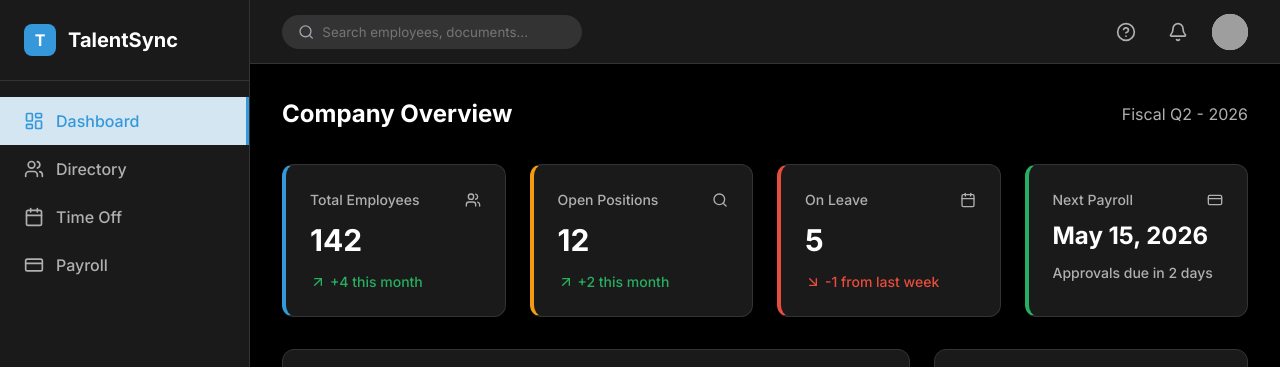
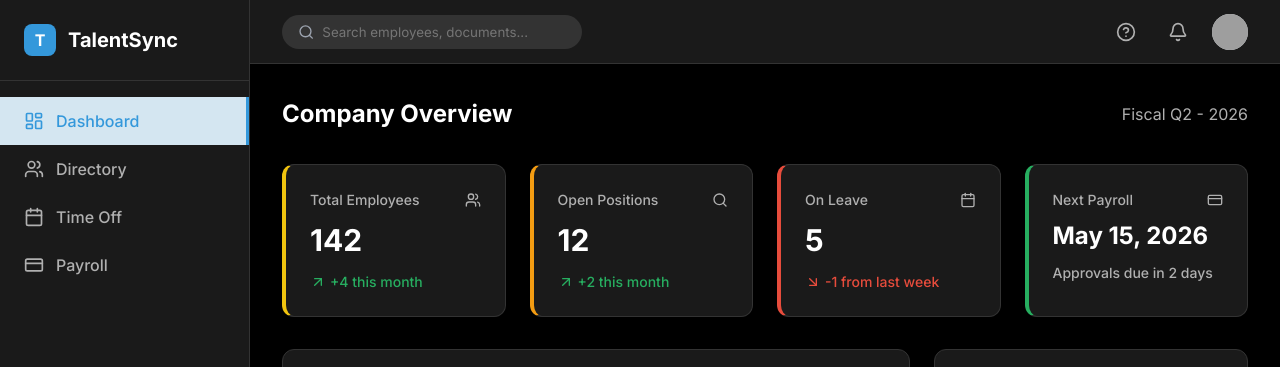
Before and after one commit to yuvalSela/DemoSite, a React app in the folder frontend/: page / in a window 1280 px wide. Shown: the top 367 px of the page. Built offline with nearby package versions, Linux system fonts and the light colour scheme; grey boxes are pictures that could not be loaded; the HTML template or start-up script is replaced by a standard one.

Commit message:
cli-tool: apply requested changes

```diff
--- a/frontend/src/index.css
+++ b/frontend/src/index.css
@@ -17,6 +17,7 @@
   --warning: #f39c12; /* Orange */
   --danger: #e74c3c; /* Red */
   --success: #27ae60; /* Green */
+  --yellow: #f1c40f; /* Yellow */
 }
 
 * {
@@ -233,7 +234,7 @@ body {
 }
 
 .metric-card.total-employees {
-  border-left: 4px solid var(--primary);
+  border-left: 4px solid var(--yellow);
 }
 
 .metric-card.open-positions {
```
